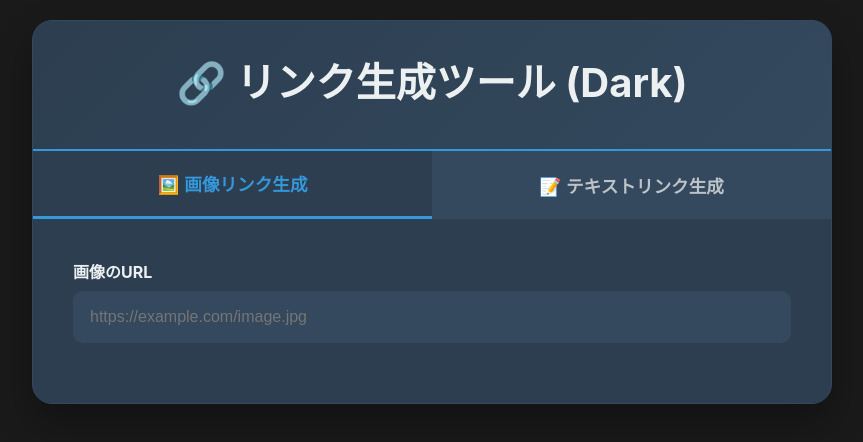
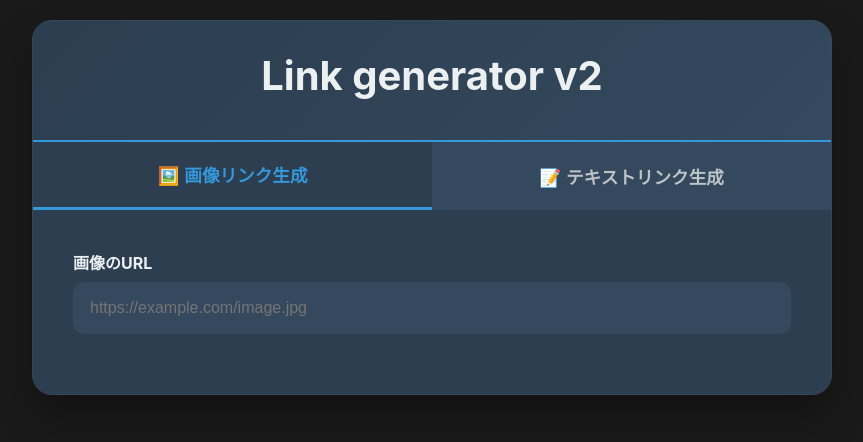
Before and after one commit to tamaden55/html-link-generator-v2, a plain HTML site: page index.html in a window 1280 px wide. Shown: the whole page, without its empty margins (208-1071 px from the left). Drawn offline with Linux system fonts and the light colour scheme.

Commit message:
Update title to Link generator v2

```diff
--- a/index.html
+++ b/index.html
@@ -216,7 +216,7 @@
 <body>
     <div class="container">
         <div class="header">
-            <h1>🔗 リンク生成ツール (Dark)</h1>
+            <h1>Link generator v2</h1>
         </div>
 
         <div class="tabs">
```
